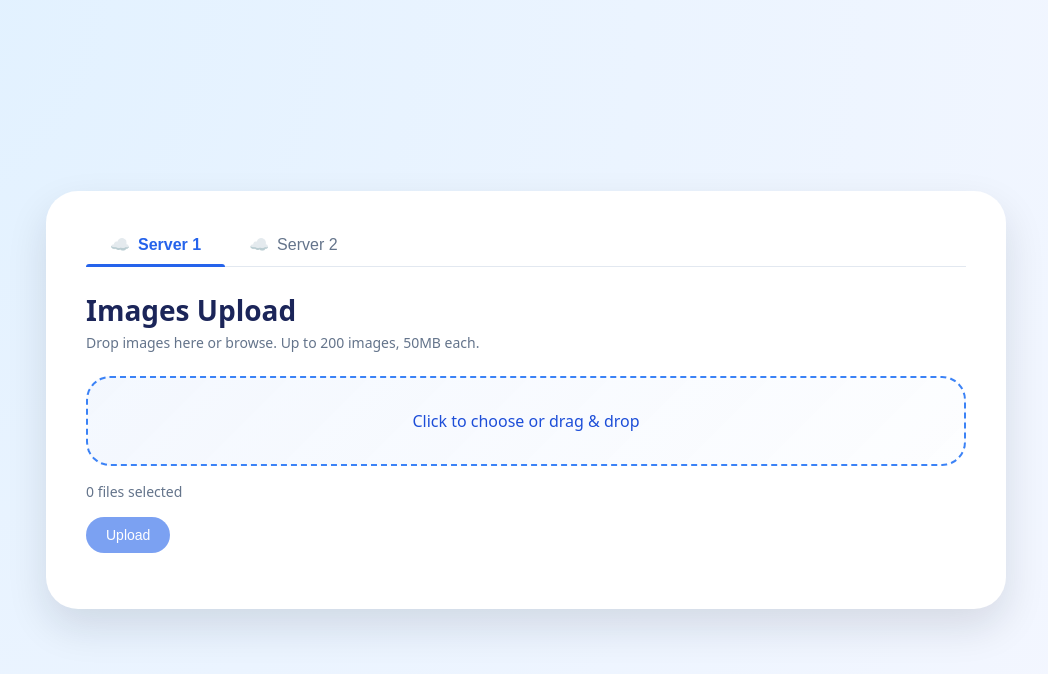
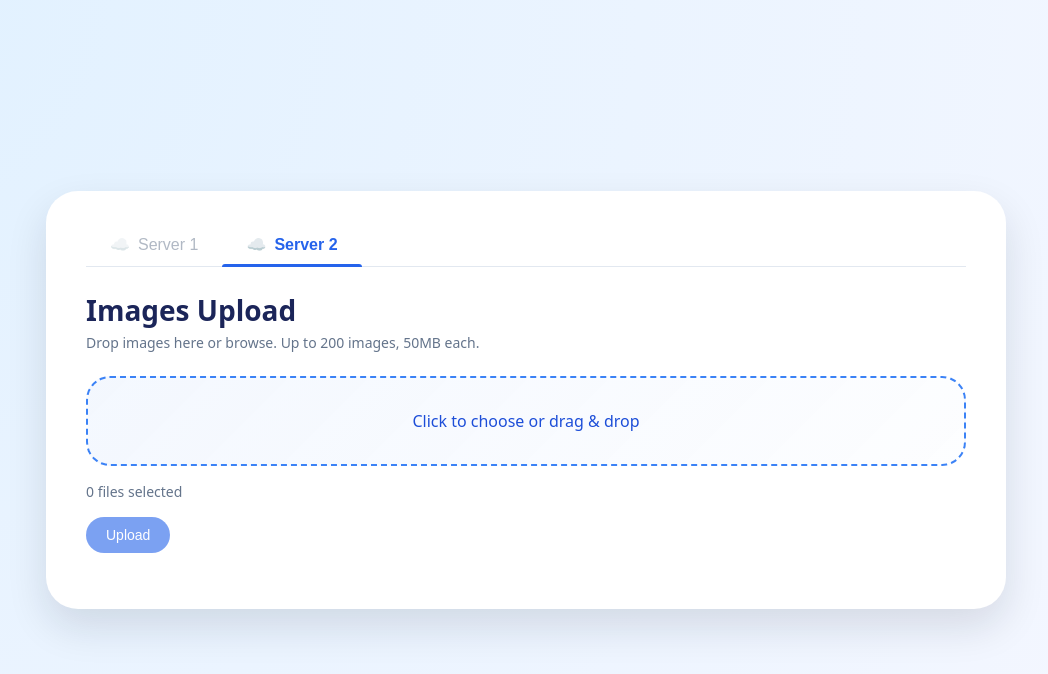
Before and after one commit to akshitravula/hoshiyaar-image-frontend, a React (Vite) app: page / in a window 1280 px wide. Shown: the top 674 px of the page, without its empty margins (114-1162 px from the left). Built offline with nearby package versions, Linux system fonts and the light colour scheme.

Commit message:
fix: block Server 1 and default to Server 2

```diff
--- a/src/App.jsx
+++ b/src/App.jsx
@@ -17,7 +17,7 @@ function App() {
   const [uploading, setUploading] = useState(false);
   const [results, setResults] = useState([]);
   const [error, setError] = useState("");
-  const [server, setServer] = useState("1");
+  const [server, setServer] = useState("2");
 
   const handleFiles = useCallback((fileList) => {
     const arr = Array.from(fileList);
@@ -106,6 +106,9 @@ function App() {
             type="button"
             className={`tab-btn ${server === "1" ? "active" : ""}`}
             onClick={() => setServer("1")}
+            disabled
+            title="Server 1 is currently blocked"
+            style={{ opacity: 0.5, cursor: "not-allowed" }}
           >
             <span>☁️</span> Server 1
           </button>
```
